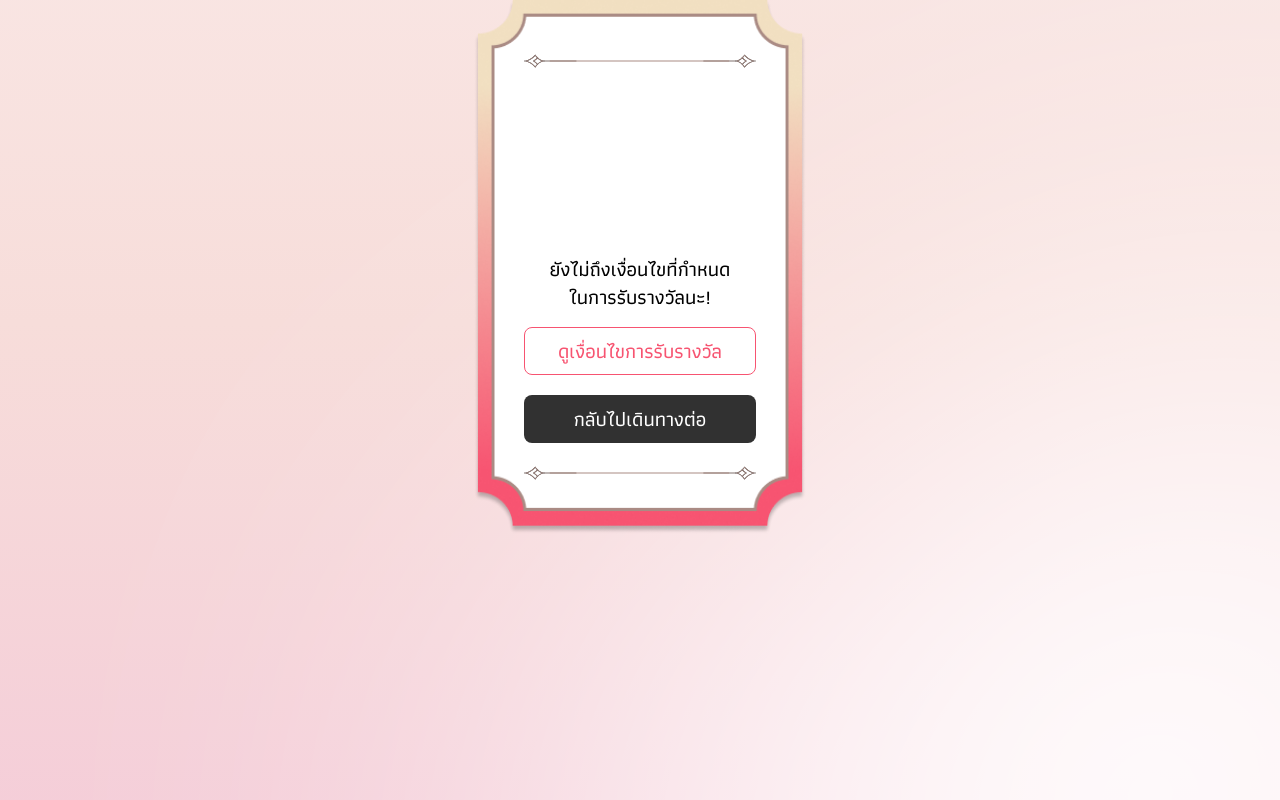
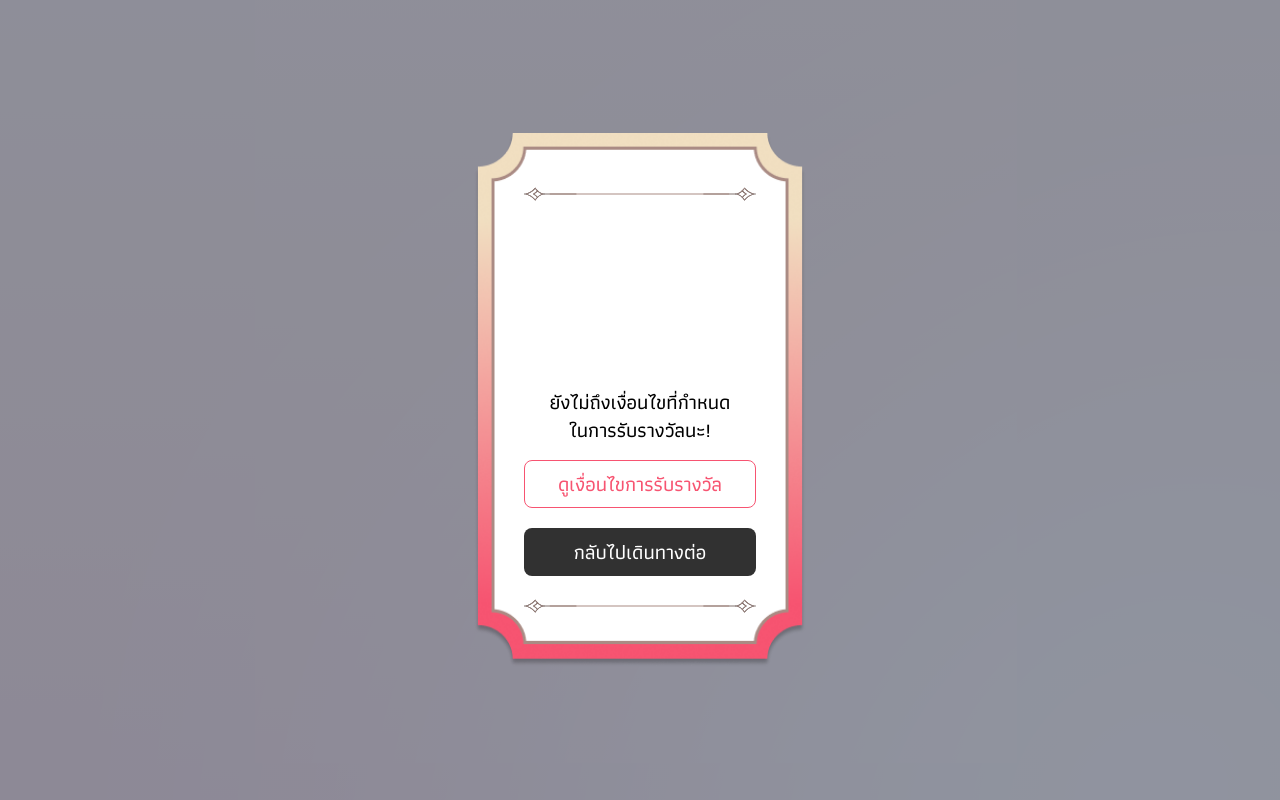
Before and after one commit to mastermrx008/firstdate-rpkm67-frontend, a Next.js app: page /congrats in a window 1280 px wide. Shown: the top 800 px of the page. Built offline with nearby package versions, Linux system fonts and the light colour scheme; some icons are missing.

Commit message:
feat: add modalClasses

```diff
--- a/src/app/congrats/page.tsx
+++ b/src/app/congrats/page.tsx
@@ -5,6 +5,7 @@ export default function Map() {
   return (
     <main className="w-full h-screen flex justify-center items-center flex-col bg-2">
       <CongratsModal
+        isOpen={true}
         score={0}
         handleBack={() => {}}
         handleSubmit={() => {}}
--- a/src/components/congratulation/CongratsModal.tsx
+++ b/src/components/congratulation/CongratsModal.tsx
@@ -2,19 +2,26 @@ import CongratsPopup from '@/components/congratulation/CongratsPopup';
 import NotificationPopup from '@/components/congratulation/NotificationPopup';
 
 interface CongratsModalProps {
+  isOpen: boolean,
   score: number;
   handleBack: () => void;
   handleSubmit: () => void;
 }
 
 const CongratsModal: React.FC<CongratsModalProps> = ({
+  isOpen,
   score,
   handleBack,
   handleSubmit,
 }) => {
   const isEnough = score >= 6;
+  const modalClasses = `fixed inset-0 z-50 overflow-y-auto justify-center flex  bg-gray-500 bg-opacity-75 transition-all ease-in-out duration-300 ${isOpen ? 'opacity-100' : 'opacity-0 pointer-events-none'
+    }`;
+
+  const modalContentClasses = `relative w-80 h-80 bg-white rounded-lg shadow-lg`;
   return (
-    <div className="w-[calc(100vh*(72/156)*(9/10))] h-full">
+    <div className={`${modalClasses}`}>
+      <div className={`w-[calc(100vh*(72/156)*(9/10))] h-full items-center flex`}>
         {isEnough ? (
           <CongratsPopup
             score={score}
@@ -25,6 +32,8 @@ const CongratsModal: React.FC<CongratsModalProps> = ({
           <NotificationPopup handleBack={handleBack} />
         )}
       </div>
+    </div>
+
   );
 };
 
```
Lines whose indentation alone changed are shown as unchanged.
